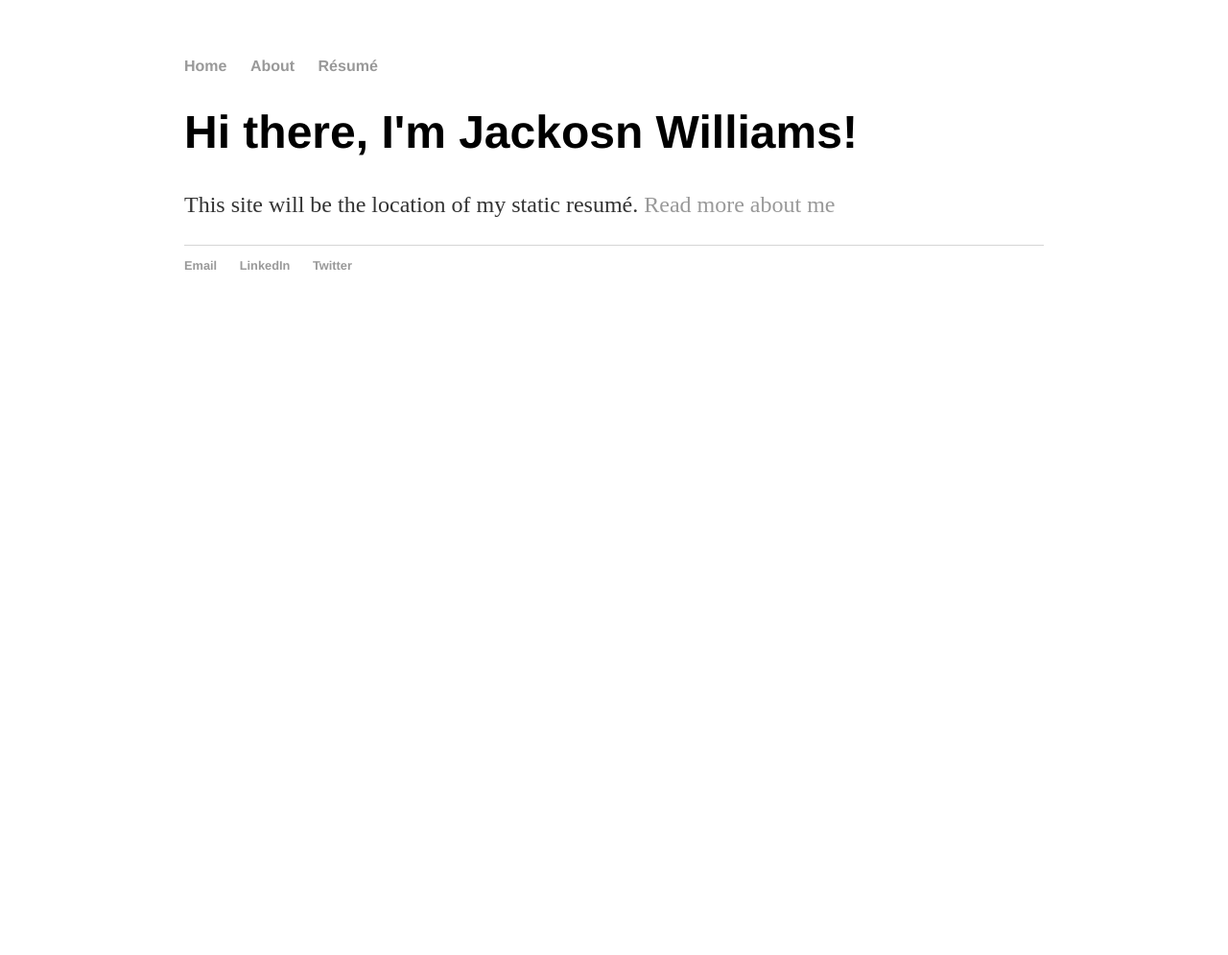
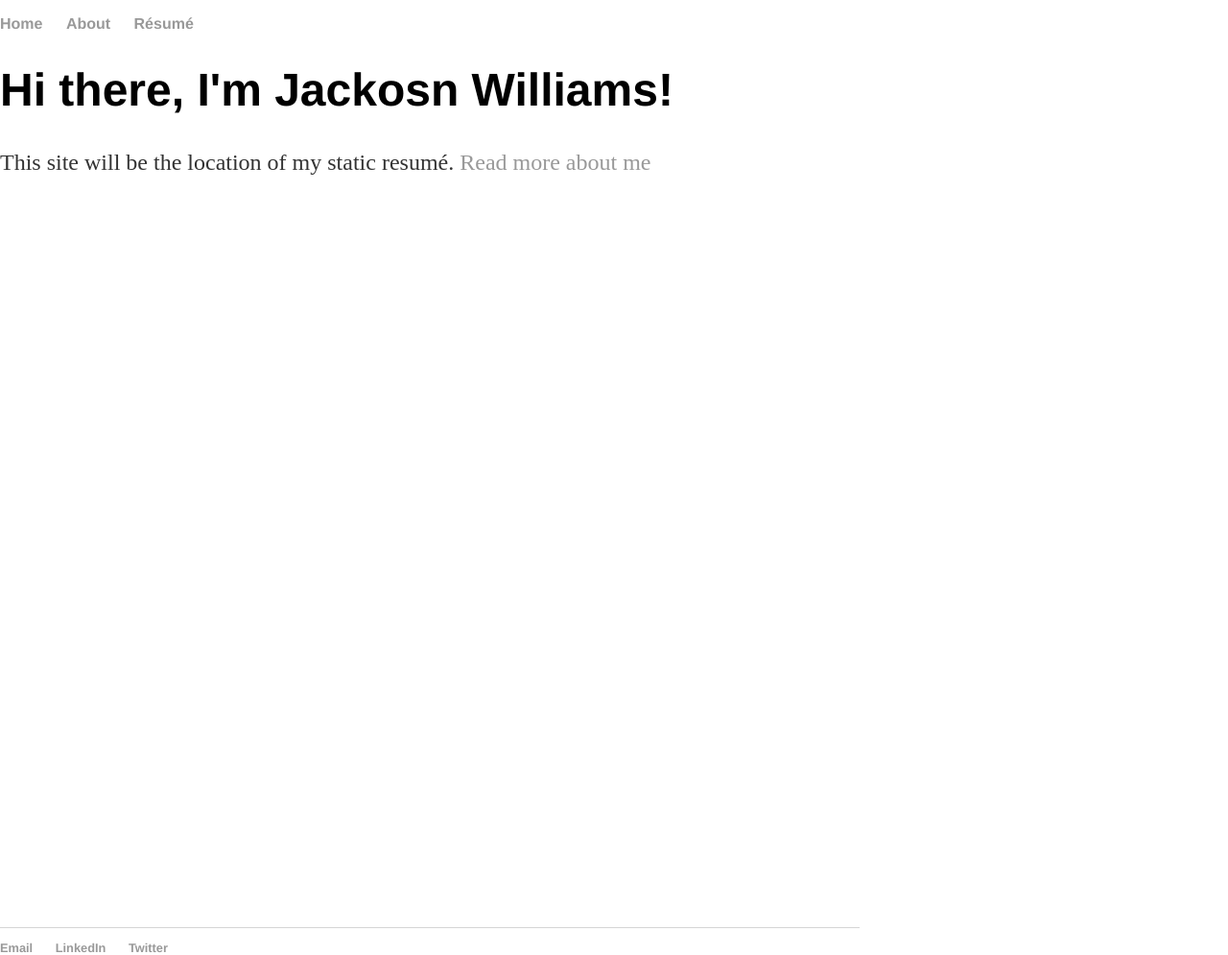
Before and after one commit to jacksoncwilliams/jackson-erin, a Jekyll site: the page built from index.html, in a window 1280 px wide. Shown: the whole page at 96% size. Built offline with Jekyll 4.4.1, drawn with Linux system fonts in a browser that asks for light colours; before the commit the page ends 900 px from its top, so only the background shows below that.

Commit message:
Update default.html

```diff
--- a/_layouts/default.html
+++ b/_layouts/default.html
@@ -7,6 +7,10 @@
 			<link rel="shortcut icon" href="/myfavicon.ico" type="image/x-icon">
 			<link rel="icon" href="/myfavicon.ico" type="image/x-icon">
 			<link rel="apple-touch-icon-precomposed" href="myfavicon-152.png">
+			<style type="text/css">
+   			html, body, div, iframe { margin:0; padding:0; height:100%; }
+			 iframe { position:fixed; display:block; width:100%; border:none; }
+			</style>
 		<body>
 			<nav>
 	    		<ul>
```
